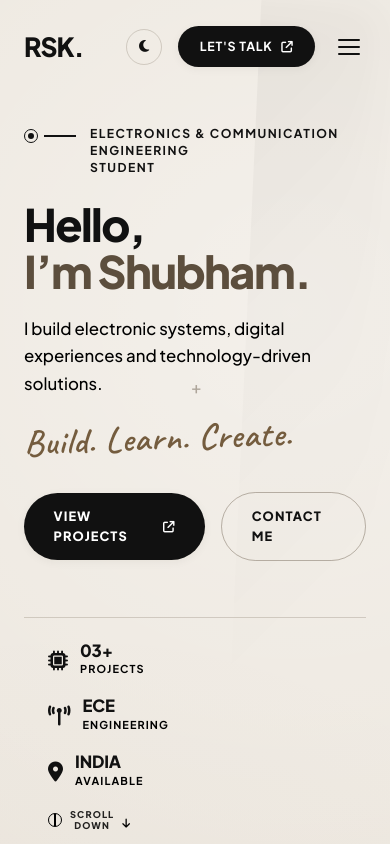
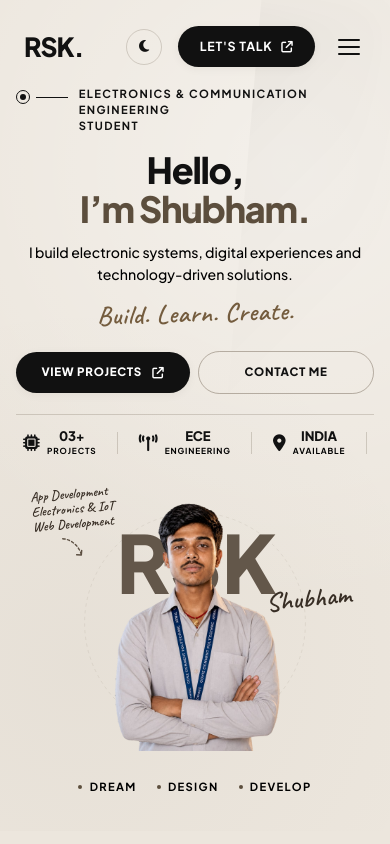
Before and after one commit to itsRamri/RSK.core-new-website-, a React (Vite) app: page / in a window 390 px wide. Shown: the top 844 px of the page. Built offline with nearby package versions, Linux system fonts and the light colour scheme; a web font is replaced by a local one.

Commit message:
feat: add responsive navbar component, global design system tokens, and initial hero section structure

```diff
--- a/src/components/hero/HeroSection.jsx
+++ b/src/components/hero/HeroSection.jsx
@@ -18,7 +18,7 @@ export const HeroSection = ({ onOpenResume }) => {
         {/* ============================================================
             LEFT COLUMN: Bio, Title, CTA & Metric Strip
             ============================================================ */}
-        <div className="hero-left-column" data-reveal>
+        <div className="hero-left-column">
 
           {/* Eyebrow / Category Tag */}
           <div className="hero-eyebrow-wrapper">
@@ -179,7 +179,7 @@ export const HeroSection = ({ onOpenResume }) => {
         <div className="hero-right-column">
 
           {/* Vertical Mantra */}
-          <div className="hero-mantra-list" data-reveal>
+          <div className="hero-mantra-list">
             <div className="mantra-item">
               <span className="mantra-dot"></span>
               <span className="mantra-text">DREAM</span>
--- a/src/components/layout/Navbar.jsx
+++ b/src/components/layout/Navbar.jsx
@@ -29,6 +29,15 @@ export const Navbar = () => {
     return () => window.removeEventListener('scroll', handleScroll);
   }, []);
 
+  // Close menu on ESC key
+  useEffect(() => {
+    const handleKeyDown = (e) => {
+      if (e.key === 'Escape') setIsMobileMenuOpen(false);
+    };
+    window.addEventListener('keydown', handleKeyDown);
+    return () => window.removeEventListener('keydown', handleKeyDown);
+  }, []);
+
   const navLinks = [
     { label: 'HOME', href: '#hero', id: 'hero' },
     { label: 'ABOUT', href: '#about', id: 'about' },
@@ -38,6 +47,7 @@ export const Navbar = () => {
   ];
 
   return (
+    <>
       <header className={`modern-navbar-header ${isScrolled ? 'scrolled' : ''}`} id="header">
         <div className="container nav-wrapper">
 
@@ -49,7 +59,7 @@ export const Navbar = () => {
           </div>
 
           {/* Center: Navigation Links */}
-        <nav className={`nav-center-menu ${isMobileMenuOpen ? 'mobile-open' : ''}`}>
+          <nav className={`nav-center-menu ${isMobileMenuOpen ? 'mobile-open' : ''}`} aria-label="Main Navigation">
             <ul className="nav-links-list">
               {navLinks.map((link) => (
                 <li key={link.id} className="nav-item">
@@ -65,7 +75,6 @@ export const Navbar = () => {
               ))}
             </ul>
           </nav>
-
 
           {/* Right: Actions (Theme Light/Dark Toggle & Let's Talk CTA) */}
           <div className="nav-right-actions">
@@ -96,19 +105,30 @@ export const Navbar = () => {
 
             {/* Mobile Hamburger Button */}
             <button
-            className="nav-mobile-hamburger"
+              className={`nav-mobile-hamburger ${isMobileMenuOpen ? 'open' : ''}`}
               id="mobile-hamburger-btn"
               aria-label="Toggle navigation menu"
+              aria-expanded={isMobileMenuOpen}
               onClick={() => setIsMobileMenuOpen(!isMobileMenuOpen)}
             >
-            <span className={`bar ${isMobileMenuOpen ? 'bar-top' : ''}`}></span>
-            <span className={`bar ${isMobileMenuOpen ? 'bar-mid' : ''}`}></span>
-            <span className={`bar ${isMobileMenuOpen ? 'bar-bot' : ''}`}></span>
+              <span className="bar bar-top"></span>
+              <span className="bar bar-mid"></span>
+              <span className="bar bar-bot"></span>
             </button>
 
           </div>
 
         </div>
       </header>
+
+      {/* Mobile Menu Backdrop */}
+      {isMobileMenuOpen && (
+        <div
+          className="mobile-nav-backdrop"
+          onClick={() => setIsMobileMenuOpen(false)}
+          aria-hidden="true"
+        />
+      )}
+    </>
   );
 };
--- a/src/styles/global.css
+++ b/src/styles/global.css
@@ -325,9 +325,13 @@ body[data-mode="dark"] .theme-mode-toggle:hover {
 .nav-mobile-hamburger {
   display: none;
   flex-direction: column;
+  justify-content: center;
   gap: 5px;
   cursor: pointer;
   padding: 0.4rem;
+  background: transparent;
+  border: none;
+  z-index: 1001;
 }
 
 .nav-mobile-hamburger .bar {
@@ -335,7 +339,31 @@ body[data-mode="dark"] .theme-mode-toggle:hover {
   height: 2px;
   background: var(--text-heading);
   border-radius: 2px;
-  transition: var(--transition-fast);
+  transition: transform 0.25s ease, opacity 0.2s ease;
+  transform-origin: center;
+}
+
+.nav-mobile-hamburger.open .bar-top {
+  transform: translateY(7px) rotate(45deg);
+}
+
+.nav-mobile-hamburger.open .bar-mid {
+  opacity: 0;
+  transform: scaleX(0);
+}
+
+.nav-mobile-hamburger.open .bar-bot {
+  transform: translateY(-7px) rotate(-45deg);
+}
+
+.mobile-nav-backdrop {
+  position: fixed;
+  inset: 0;
+  background: rgba(0, 0, 0, 0.45);
+  backdrop-filter: blur(4px);
+  -webkit-backdrop-filter: blur(4px);
+  z-index: 998;
+  animation: fadeIn 0.2s ease;
 }
 
 /* ==========================================================================
@@ -951,80 +979,343 @@ body[data-mode="dark"] .hero-annotation-shoulder {
   50% { transform: translateY(3px); }
 }
 
-/* Responsive Breakpoints for Hero */
+/* Responsive Breakpoints for Editorial Hero */
+
+/* 1. Large Tablet / Laptop / Mobile Desktop Mode (769px - 1100px) */
 @media (max-width: 1100px) {
+  .rsk-editorial-hero {
+    min-height: calc(100vh - 5rem);
+    padding-top: 6rem;
+    padding-bottom: 2rem;
+  }
+
   .hero-layout-container {
-    grid-template-columns: 1fr 1fr;
-    grid-template-areas:
-      "left right"
-      "center center";
-    row-gap: 2rem;
+    grid-template-columns: 1.15fr 1fr;
+    grid-template-areas: "left center";
+    gap: 1.5rem;
+    align-items: center;
     min-height: auto;
   }
 
   .hero-left-column {
     grid-area: left;
-  }
-
-  .hero-right-column {
-    grid-area: right;
-    min-height: auto;
-    align-items: flex-end;
+    padding-right: 0.5rem;
+  }
+
+  .hero-headline {
+    font-size: clamp(2.8rem, 4.5vw, 3.8rem);
+  }
+
+  .hero-handwritten-motto {
+    font-size: 2rem;
+    margin-bottom: 1.6rem;
+  }
+
+  .hero-button-group {
+    margin-bottom: 2rem;
   }
 
   .hero-center-column {
     grid-area: center;
-    min-height: 480px;
-  }
-
-  .hero-pcb-graphic {
+    min-height: 440px;
+    height: 100%;
+    align-items: flex-end;
+  }
+
+  .hero-orbit-ring {
+    width: 360px;
+    height: 360px;
+    top: 10%;
+  }
+
+  .hero-giant-watermark {
+    font-size: clamp(7rem, 12vw, 11rem);
+    top: 20%;
+  }
+
+  .hero-cursive-name {
+    font-size: 2.4rem;
+    top: 38%;
+    right: -2%;
+  }
+
+  .hero-annotation-shoulder {
+    font-size: 1.15rem;
+    top: 8%;
+    left: 2%;
+  }
+
+  .hero-person-cutout {
+    max-height: 60vh;
+  }
+
+  .hero-right-column {
     display: none;
   }
 }
 
+/* 2. Mobile Tablets & Smartphones (max-width: 768px) */
 @media (max-width: 768px) {
+  .rsk-editorial-hero {
+    min-height: auto;
+    padding-top: 5.4rem;
+    padding-bottom: 2.2rem;
+    overflow: hidden;
+  }
+
   .hero-layout-container {
     display: flex;
     flex-direction: column;
-    padding-top: 1rem;
+    align-items: center;
+    text-align: center;
+    gap: 1.25rem;
+    min-height: auto;
+    padding-left: 1rem;
+    padding-right: 1rem;
   }
 
   .hero-left-column {
+    align-items: center;
+    text-align: center;
     padding-right: 0;
-    align-items: flex-start;
+    width: 100%;
+  }
+
+  .hero-eyebrow-wrapper {
+    justify-content: center;
+    margin-bottom: 1.1rem;
+    gap: 0.65rem;
+  }
+
+  .hero-eyebrow-text {
+    font-size: 0.7rem;
+    text-align: left;
   }
 
   .hero-headline {
-    font-size: 2.8rem;
-  }
-
+    font-size: clamp(2.4rem, 8.5vw, 3.4rem);
+    margin-bottom: 0.85rem;
+    align-items: center;
+    line-height: 1.08;
+  }
+
+  .hero-tagline {
+    font-size: 0.95rem;
+    line-height: 1.55;
+    text-align: center;
+    max-width: 380px;
+    margin: 0 auto 0.75rem;
+  }
+
+  .hero-handwritten-motto {
+    font-size: 1.85rem;
+    margin-bottom: 1.35rem;
+    text-align: center;
+    transform: rotate(-1.5deg);
+  }
+
+  .hero-button-group {
+    display: flex;
+    flex-direction: row;
+    justify-content: center;
+    align-items: center;
+    gap: 0.75rem;
+    margin-bottom: 1.25rem;
+    width: 100%;
+    max-width: 360px;
+  }
+
+  .rsk-btn-primary,
+  .rsk-btn-secondary {
+    padding: 0.75rem 1.35rem;
+    font-size: 0.75rem;
+    letter-spacing: 0.06em;
+    flex: 1;
+    justify-content: center;
+    white-space: nowrap;
+  }
+
+  /* Compact, Scaled Portrait Stage on Mobile */
+  .hero-center-column {
+    position: relative;
+    display: flex;
+    align-items: flex-end;
+    justify-content: center;
+    min-height: 300px;
+    height: auto;
+    width: 100%;
+    max-width: 340px;
+    margin: 0.25rem auto 0;
+  }
+
+  .hero-orbit-ring {
+    width: 270px;
+    height: 270px;
+    top: 8%;
+    opacity: 0.55;
+  }
+
+  .hero-giant-watermark {
+    font-size: clamp(5.5rem, 18vw, 7.5rem);
+    top: 18%;
+    opacity: 0.9;
+  }
+
+  .hero-cursive-name {
+    font-size: clamp(1.8rem, 5.5vw, 2.3rem);
+    top: 36%;
+    right: -2%;
+  }
+
+  .hero-annotation-shoulder {
+    font-size: 0.95rem;
+    top: 2%;
+    left: -2%;
+    line-height: 1.1;
+  }
+
+  .annotation-arrow {
+    margin-top: 1px;
+    margin-left: 1.5rem;
+  }
+
+  .annotation-arrow svg {
+    width: 28px;
+    height: 28px;
+  }
+
+  .hero-person-cutout {
+    max-height: 310px;
+    width: auto;
+    max-width: 100%;
+    object-fit: contain;
+  }
+
+  /* Bottom Metrics Bar on Mobile */
   .hero-metrics-strip {
-    flex-wrap: wrap;
-    gap: 1.2rem;
-  }
-
-  .hero-center-column {
-    min-height: 380px;
+    display: flex;
+    flex-direction: row;
+    align-items: center;
+    justify-content: space-around;
+    gap: 0.4rem;
     width: 100%;
-    margin-top: 1.5rem;
-  }
-
-  .hero-giant-watermark {
-    font-size: 8rem;
-  }
-
+    max-width: 420px;
+    padding-top: 0.9rem;
+    margin: 0 auto;
+    border-top: 1px solid var(--border-color);
+  }
+
+  .metric-item {
+    gap: 0.45rem;
+  }
+
+  .metric-icon {
+    font-size: 1.05rem;
+  }
+
+  .metric-value {
+    font-size: 0.92rem;
+  }
+
+  .metric-label {
+    font-size: 0.58rem;
+  }
+
+  .metric-divider {
+    height: 22px;
+    display: block;
+  }
+
+  .hero-scroll-metric-item {
+    display: none;
+  }
+
+  /* Right Column & Mantra on Mobile */
   .hero-right-column {
     width: 100%;
+    min-height: auto;
+    display: flex;
     flex-direction: row;
-    justify-content: space-between;
+    justify-content: center;
     align-items: center;
-    margin-top: 1.5rem;
+    padding-bottom: 0;
+    margin-top: 0.4rem;
   }
 
   .hero-mantra-list {
     flex-direction: row;
-    gap: 1rem;
+    justify-content: center;
+    gap: 1.25rem;
     padding-top: 0;
+  }
+
+  .mantra-text {
+    font-size: 0.7rem;
+    letter-spacing: 0.12em;
+  }
+
+  .hero-pcb-graphic {
+    display: none;
+  }
+}
+
+/* 3. Small Mobile Devices (max-width: 420px) */
+@media (max-width: 420px) {
+  .hero-headline {
+    font-size: 2.25rem;
+  }
+
+  .hero-tagline {
+    font-size: 0.88rem;
+  }
+
+  .hero-handwritten-motto {
+    font-size: 1.65rem;
+  }
+
+  .hero-button-group {
+    gap: 0.5rem;
+  }
+
+  .rsk-btn-primary,
+  .rsk-btn-secondary {
+    padding: 0.7rem 1rem;
+    font-size: 0.72rem;
+  }
+
+  .hero-center-column {
+    min-height: 270px;
+    max-width: 300px;
+  }
+
+  .hero-person-cutout {
+    max-height: 270px;
+  }
+
+  .hero-orbit-ring {
+    width: 240px;
+    height: 240px;
+  }
+
+  .hero-giant-watermark {
+    font-size: 5rem;
+  }
+
+  .hero-cursive-name {
+    font-size: 1.65rem;
+  }
+
+  .hero-annotation-shoulder {
+    font-size: 0.85rem;
+    left: -4%;
+  }
+
+  .metric-value {
+    font-size: 0.82rem;
+  }
+
+  .metric-label {
+    font-size: 0.52rem;
   }
 }
 
@@ -1927,66 +2218,6 @@ a.contact-card-value:hover {
    ========================================================================== */
 
 @media (max-width: 1024px) {
-  .hero-editorial-stage {
-    grid-template-columns: 1fr;
-    justify-items: center;
-    text-align: center;
-    gap: 2rem;
-  }
-
-  .hero-center-portrait {
-    order: -1;
-  }
-
-  .hero-cutout-wrapper {
-    max-width: 420px;
-    margin-top: 0;
-  }
-
-  .hero-cutout-canvas {
-    max-width: 400px;
-  }
-
-  .hero-left-editorial {
-    align-items: center;
-    text-align: center;
-    max-width: 480px;
-    padding-bottom: 0;
-  }
-
-  .hero-role-desc {
-    text-align: center;
-  }
-
-  .hero-cta-actions {
-    justify-content: center;
-  }
-
-  .hero-right-editorial {
-    align-items: center;
-    text-align: center;
-    width: 100%;
-    max-width: 480px;
-    padding-bottom: 0;
-    gap: 1.25rem;
-  }
-
-  .hero-specialty-note {
-    text-align: center;
-  }
-
-  .hero-stacked-role-block {
-    align-items: center;
-    text-align: center;
-  }
-
-  .social-pills-list {
-    flex-direction: row;
-    flex-wrap: wrap;
-    justify-content: center;
-    max-width: 100%;
-  }
-
   .about-grid {
     grid-template-columns: 1fr;
   }
@@ -2002,91 +2233,23 @@ a.contact-card-value:hover {
 }
 
 @media (max-width: 768px) {
-  .hero-modern-section {
-    padding-top: 5rem;
-    padding-bottom: 2.5rem;
-    min-height: auto;
-  }
-
-  .hero-container {
-    gap: 1rem;
-  }
-
-  .hero-golden-aura {
-    width: 450px;
-    height: 380px;
-    top: 0;
-  }
-
-  .hero-script-header {
-    top: -0.8rem;
-  }
-
-  .hero-script-part {
-    font-size: clamp(2.8rem, 11vw, 4.4rem);
-  }
-
-  .hero-editorial-stage {
-    gap: 1.5rem;
-    padding-top: 1rem;
-    padding-bottom: 0;
-  }
-
-  .hero-cutout-wrapper {
-    max-width: 290px;
-    margin-top: 0.5rem;
-    margin-bottom: 0.5rem;
-  }
-
-  .hero-cutout-canvas {
-    max-width: 280px;
-    aspect-ratio: 1 / 1;
-    object-fit: contain;
-  }
-
-  .hero-left-editorial {
-    align-items: center;
-    text-align: center;
-    max-width: 100%;
-    padding-bottom: 0;
-  }
-
-  .hero-name-intro {
-    font-size: clamp(1.8rem, 6vw, 2.4rem);
-  }
-
-  .hero-name-main {
-    font-size: clamp(3.2rem, 12vw, 4.8rem);
-  }
-
-  .hero-stacked-role-block {
-    font-size: clamp(1.6rem, 6vw, 2.4rem);
-    align-items: center;
-    text-align: center;
-  }
-
-  .hero-role-desc {
-    font-size: 0.9rem;
-    text-align: center;
-    max-width: 340px;
-    margin-bottom: 1.25rem;
-  }
-
   .nav-center-menu {
     position: fixed;
     top: 75px;
-    left: 1.5rem;
-    right: 1.5rem;
+    left: 1.25rem;
+    right: 1.25rem;
     background: var(--bg-surface);
     border: 1px solid var(--border-color);
     border-radius: var(--radius-lg);
     padding: 1.5rem;
     box-shadow: var(--shadow-lg);
     display: none;
+    z-index: 1000;
   }
 
   .nav-center-menu.mobile-open {
     display: block;
+    animation: fadeIn 0.2s ease;
   }
 
   .nav-links-list {
@@ -2096,79 +2259,63 @@ a.contact-card-value:hover {
     border: none;
     padding: 0;
     gap: 0.85rem;
+    width: 100%;
+  }
+
+  .nav-link-item {
+    width: 100%;
+    padding: 0.6rem 0.8rem;
+    border-radius: var(--radius-md);
+  }
+
+  .nav-link-item:hover,
+  .nav-link-item.active {
+    background: rgba(128, 128, 128, 0.08);
   }
 
   .nav-mobile-hamburger {
     display: flex;
   }
 
-  .nav-status-pill .status-label {
-    display: none;
-  }
-
-  .hero-metrics-strip {
-    flex-direction: column;
-    align-items: flex-start;
-    gap: 1.25rem;
-    padding: 1.5rem;
-  }
-
-  .metric-divider {
-    display: none;
-  }
-
   .about-stats-grid {
     grid-template-columns: repeat(2, 1fr);
+    gap: 0.85rem;
   }
 
   .spec-grid {
     grid-template-columns: 1fr;
+    gap: 0.85rem;
   }
 
   .form-grid-2col {
     grid-template-columns: 1fr;
+    gap: 1rem;
   }
 
   .footer-bottom-bar {
     flex-direction: column;
-    align-items: flex-start;
+    align-items: center;
+    text-align: center;
+    gap: 1rem;
   }
 }
 
 @media (max-width: 480px) {
-  .hero-script-text {
-    font-size: 2.5rem;
-  }
-
-  .hero-cutout-wrapper {
-    max-width: 250px;
-  }
-
-  .hero-cutout-canvas {
-    max-width: 240px;
-  }
-
-  .hero-name-main,
-  .hero-surname-main {
-    font-size: 2.3rem;
-  }
-
-  .hero-stacked-profession {
-    font-size: 1.05rem;
-  }
-
-  .hero-role-desc {
-    font-size: 0.85rem;
-    padding: 0 0.5rem;
-  }
-
-  .social-pills-list {
-    gap: 0.5rem;
-  }
-
-  .social-pill-card {
-    padding: 0.5rem 0.85rem;
-    font-size: 0.82rem;
+  .about-stats-grid {
+    grid-template-columns: repeat(2, 1fr);
+    gap: 0.65rem;
+  }
+
+  .stat-card {
+    padding: 1rem 0.75rem;
+  }
+
+  .stat-number {
+    font-size: 1.4rem;
+  }
+
+  .modal-content-card {
+    padding: 1.5rem;
   }
 }
 
```
Lines whose indentation alone changed are shown as unchanged.
